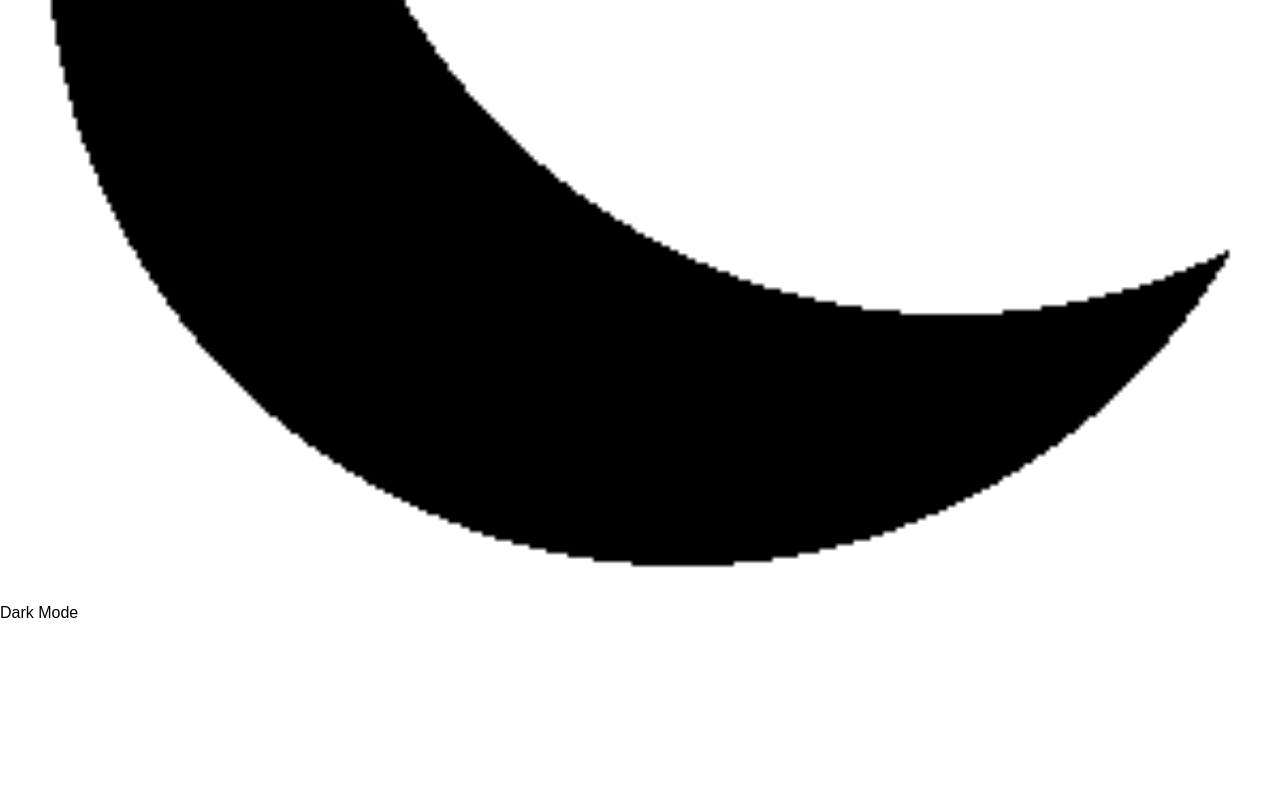
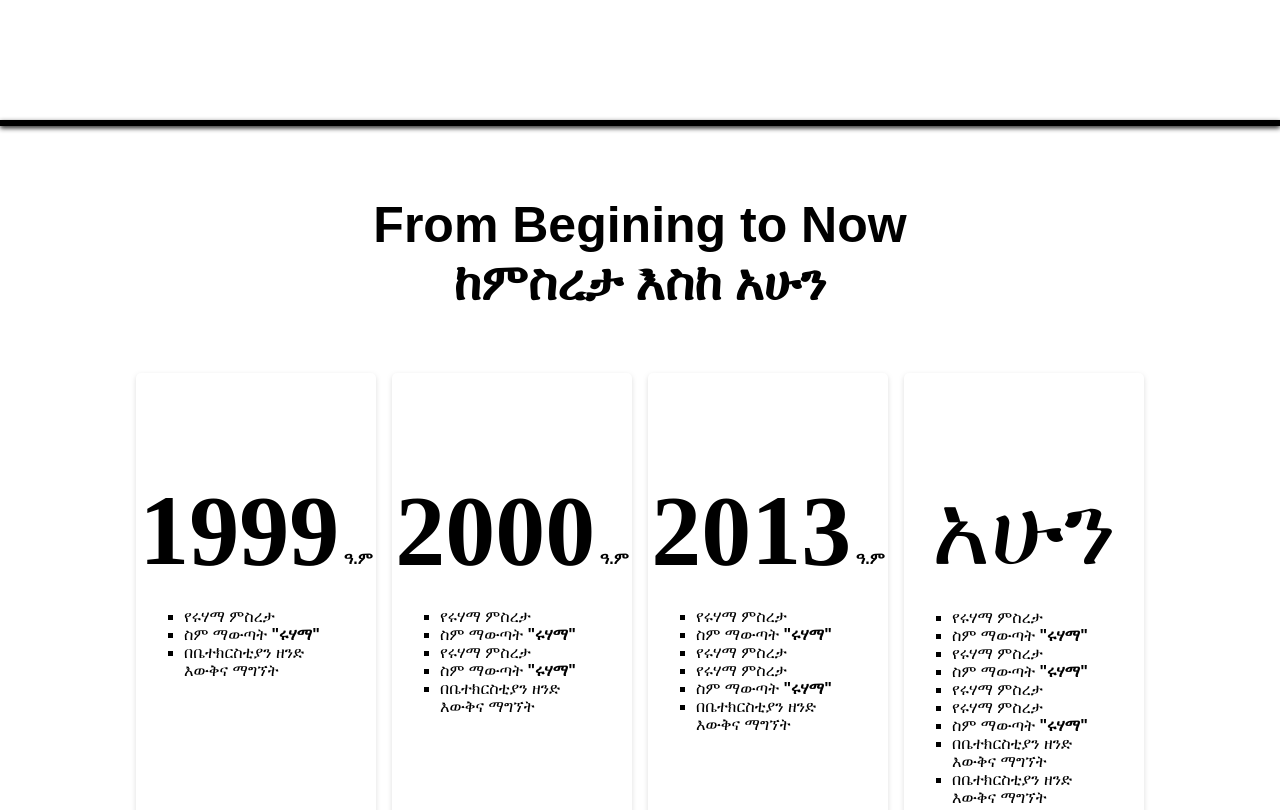
Before and after one commit to BiniYamEskinder/Choier, a plain HTML site: page index.html in a window 1280 px wide. Shown: the part 680-1490 px from the top of the page. Drawn offline with nearby package versions, Linux system fonts and the light colour scheme.

Commit message:
style.css

```diff
--- a/style.css
+++ b/style.css
@@ -54,6 +54,45 @@ a {
     cursor: pointer;
 }
 
+/* darkBright */
+.dark {
+    position: fixed;
+    background-color: rgb(250, 250, 250);
+    border: solid 1px rgba(0, 0, 0, 0.377);
+    border-right: 0px;
+    border-top-left-radius: 20px;
+    border-bottom-left-radius: 20px;
+    width: 65px;
+    height: 40px;
+    top: 45px;
+    right: 0;
+    transition: .5s;
+    cursor: pointer;
+}
+.darkIcon {
+    width: 25px;
+    margin-top: 6px;
+    margin-left: 12px;
+}
+.darkModeNote {
+    display: inline;
+    position: absolute;
+    font-size: 15px;
+    transform: translate(3px, 11px);
+    opacity: 0;
+    transition: 0.2s;
+}
+.dark:hover {
+    transition: .5s;
+    width: 120px;
+    background-color: rgb(240, 240, 240);
+    box-shadow: 0px 0px 10px rgba(77, 77, 77, 0.356);
+}
+.dark:hover .darkModeNote {
+    transition: 1s;
+    opacity: 1;
+}
+
 
 
 /* First Section */
@@ -90,8 +129,88 @@ a {
 /*Second Section*/
 .AboutSection {
     /*background-color: rgba(255, 255, 0, 0.644);*/
-    height: 100vh;
+    padding-top: 70px;
 }
+.aboutMainBox {
+    width: 80vw;
+    height: 550px;
+    margin-top: 60px;
+    margin-left: 50%;
+    margin-bottom: 80px;
+    transform: translateX(-50%);
+    display: grid;
+    grid-template-columns: 1fr 1fr 1fr 1fr;
+}
+.aboutContent {
+    width: 240px;
+    height: 100%;
+    margin: auto;
+    border-radius: 5px;
+    box-shadow: 0px 2px 5px rgba(128, 128, 128, 0.267);
+    text-align: center;
+    transition: .5s;
+}
+.yearTitle {
+    margin-top: 100px;
+    font-weight: bold;
+    font-size: 100px;
+    font-family: Niagara Engraved;
+}
+.timeSpecification {
+    font-size: 16px;
+}
+#nowId {
+    font-family: Ethiopic zelan;
+    font-weight: normal;
+}
+.listTimeList {
+    margin-top: 20px;
+    list-style: square;
+    width: 160px;
+    text-align: start;
+    margin-left: 50%;
+}
+.listTimeList li {
+    transform: translateX(-45%);
+}
+.aboutContent:hover {
+    transition: .5s;
+    background-color: rgba(0, 0, 0, 0.0);
+    transform: translateY(-1.5%);
+    box-shadow: 0px 5px 6px rgba(97, 97, 97, 0.459);
+}
+@media all and (max-width: 1250px) {
+    .aboutMainBox {
+        height: 680px;
+        grid-template-columns: 1fr 1fr;
+    }
+    .aboutContent {
+        width: 35vw;
+        height: 95%;
+    }
+    .yearTitle {
+        margin-top: 50px;
+    }
+    .listTimeList {
+        margin-top: 0;
+    }
+}
+@media all and (max-width: 600px) {
+    .aboutMainBox {
+        height: 1150px;
+        grid-template-columns: 1fr;
+        margin-bottom: 120px;
+    }
+    .aboutContent {
+        width: 75vw;
+        padding-bottom: 40px;
+    }
+    .yearTitle {
+        margin-top: 30px;
+    }
+}
+
+
 
 
 /*Third Section__Copy from forth section*/
@@ -103,9 +222,6 @@ a {
 .TitleSectionThree {
     text-align: center;
     font-size: 25px;
-}
-.MembersEnglish {
-
 }
 .MembersAmharic {
     font-family: Ethiopic zelan;
@@ -128,9 +244,6 @@ a {
 .TitleSectionFour {
     text-align: center;
     font-size: 25px;
-}
-.SongsEnglish {
-
 }
 .SongsAmharic {
     font-family: Ethiopic zelan;
```
